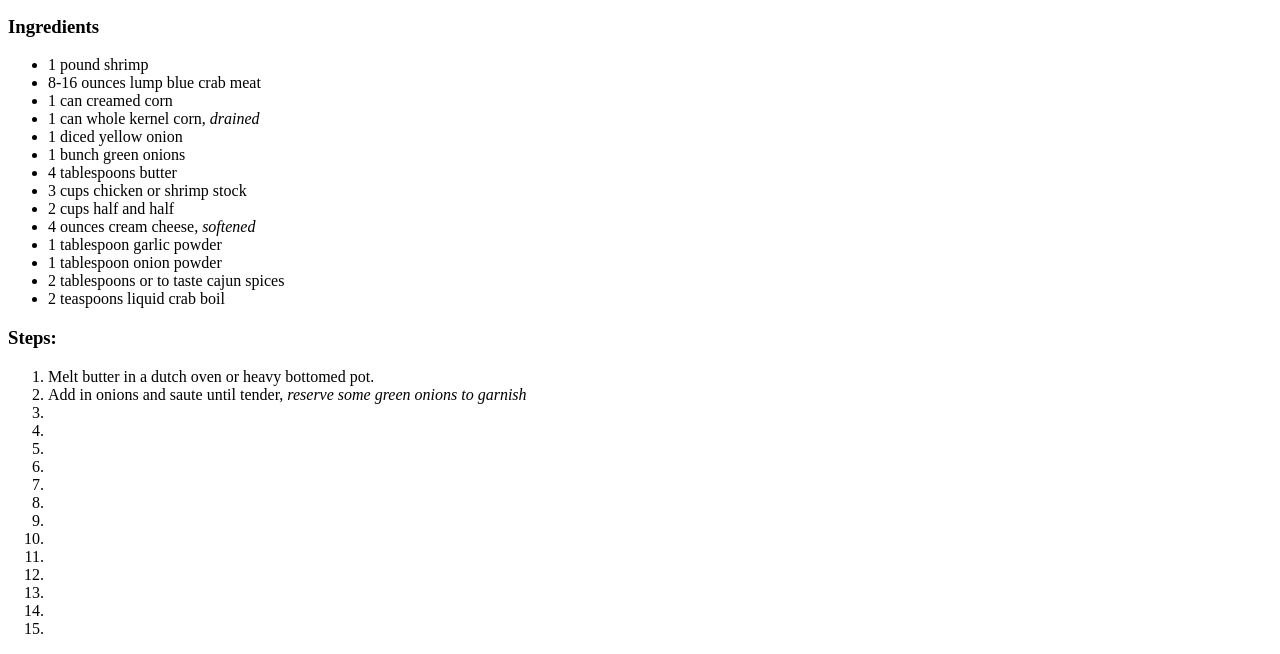
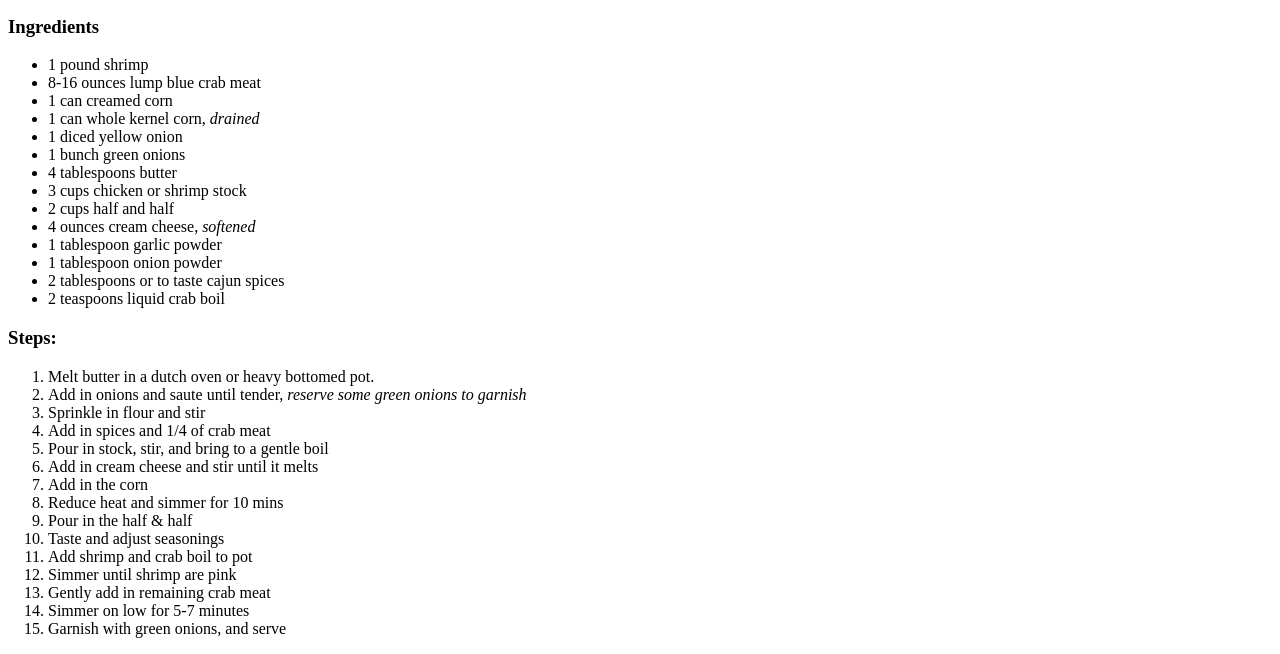
Before and after one commit to angeleahia/odin-recipes, a plain HTML site: page recipes/shrimpandcrabbisque.html in a window 1280 px wide. Shown: the part 339-993 px from the top of the page. Drawn offline with Linux system fonts and the light colour scheme.

Commit message:
finished shrimandcarbbisque.html

```diff
--- a/recipes/shrimpandcrabbisque.html
+++ b/recipes/shrimpandcrabbisque.html
@@ -26,19 +26,19 @@
         <ol>
             <li>Melt butter in a dutch oven or heavy bottomed pot.</li>
             <li>Add in onions and saute until tender, <em>reserve some green onions to garnish</em></li>
-            <li></li>
-            <li></li>
-            <li></li>
-            <li></li>
-            <li></li>
-            <li></li>
-            <li></li>
-            <li></li>
-            <li></li>
-            <li></li>
-            <li></li>
-            <li></li>
-            <li></li>
+            <li>Sprinkle in flour and stir</li>
+            <li>Add in spices and 1/4 of crab meat</li>
+            <li>Pour in stock, stir, and bring to a gentle boil</li>
+            <li>Add in cream cheese and stir until it melts</li>
+            <li>Add in the corn</li>
+            <li>Reduce heat and simmer for 10 mins</li>
+            <li>Pour in the half & half</li>
+            <li>Taste and adjust seasonings</li>
+            <li>Add shrimp and crab boil to pot</li>
+            <li>Simmer until shrimp are pink</li>
+            <li>Gently add in remaining crab meat</li>
+            <li>Simmer on low for 5-7 minutes</li>
+            <li>Garnish with green onions, and serve</li>
         </ol>
     </body>
 </html>
```
